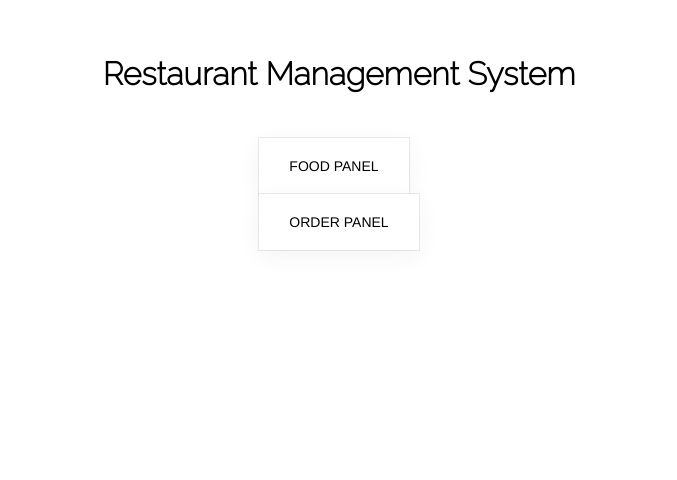
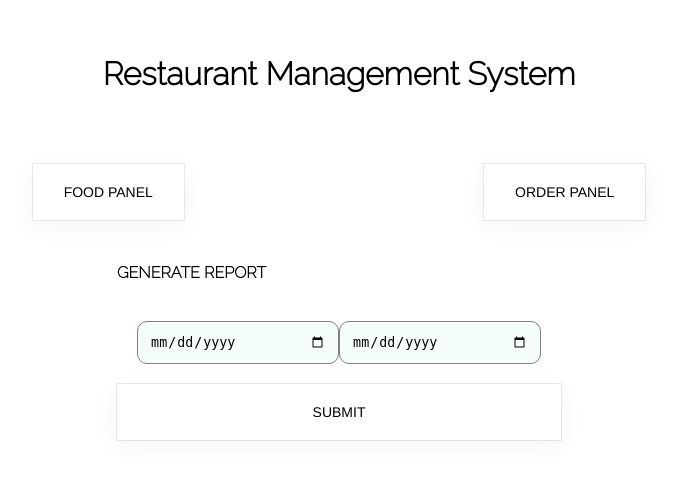
Before and after one commit to PsimonL/Restaurant-Management-System, a Django app: page / in a window 1280 px wide. Shown: the top 480 px of the page, without its empty margins (301-978 px from the left). Run offline with Django 3.2, Linux system fonts and the light colour scheme.

Commit message:
Add raport generation section

```diff
--- a/apps/artbase/app/forms.py
+++ b/apps/artbase/app/forms.py
@@ -6,17 +6,13 @@ class CustomerForm(ModelForm):
         model = Customer
         fields = '__all__'
         widgets = {
-            'customer_name': TextInput(attrs={
-                'class': 'button-48'
-            }),
+            'customer_name': TextInput(),
             'customer_status': BooleanField(),
             'customer_address': Select(choices={
                 ("Area A", "Area A"),
                 ("Area B", "Area B"),
                 ("Area C", "Area C"),
                 ("Area D", "Area D"),
-            }, attrs={
-                'class': 'button-48'
             }),
             'customer_contact': TextInput()
         }
@@ -26,15 +22,9 @@ class FoodForm(ModelForm):
         model = Catalog
         fields = '__all__'
         widgets = {
-            'food_name': TextInput(attrs={
-                'class': 'button-48'
-            }),
-            'food_price': TextInput(attrs={
-                'class': 'button-48'
-            }),
-            'food_description': TextInput(attrs={
-                'class': 'button-48'
-            })
+            'food_name': TextInput(),
+            'food_price': TextInput(),
+            'food_description': TextInput()
         }
 
 class EmployeeForm(ModelForm):
@@ -42,9 +32,7 @@ class EmployeeForm(ModelForm):
         model = Employee
         fields = '__all__'
         widgets = {
-            'employee_name': TextInput(attrs={
-                'class': 'button-48'
-            })
+            'employee_name': TextInput()
         }
 
 class OrderForm(ModelForm):
--- a/apps/artbase/app/templates/main.html
+++ b/apps/artbase/app/templates/main.html
@@ -22,7 +22,7 @@
     <div class="header">
       <h1>Restaurant Management System</h1>
     </div>
-    <div class="menu">
+    <div style="display:flex; justify-content:space-evenly; padding: 2%; ">
       <a href="{% url 'food_panel' %}" style="text-decoration: none; cursor: pointer;">
         <button class="button-48" role="button"><span class="text">Food Panel</span></button>
       </a>
@@ -30,5 +30,14 @@
         <button class="button-48" role="button"><span class="text">Order Panel</span></button>
       </a>
     </div>
+    <div style="display:grid; justify-content:space-evenly;">
+      <p>GENERATE REPORT</p>
+      <div  class="inputContainer">
+
+        <input name="date1"  type="date"/>
+        <input name="date2"  type="date"/>
+      </div>
+      <button class="button-48" role="button" type="submit"><span class="text">Submit</span></button>
+    </div>
   </div>
 </body>
--- a/apps/artbase/static/css/style.css
+++ b/apps/artbase/static/css/style.css
@@ -1,4 +1,3 @@
-
 .content {
     display: grid;
     align-items: center;
@@ -23,6 +22,7 @@ input {
     border-radius: 10px;
     width: 400px;
     padding: 3%;
+    max-width:200px ;
 }
 
 select {
@@ -63,8 +63,6 @@ p {
     text-decoration: none;
     color: black;
 }
-
-
 
 .button-48 {
   appearance: none;
@@ -125,3 +123,10 @@ p {
   z-index: 1;
   position: relative;
 }
+.inputContainer{
+  display:flex;
+  justify-content:space-between;
+  align-items:space-between;
+
+  margin: 20px;
+}
```
Also changed, not shown: apps/artbase/db.sqlite3.
